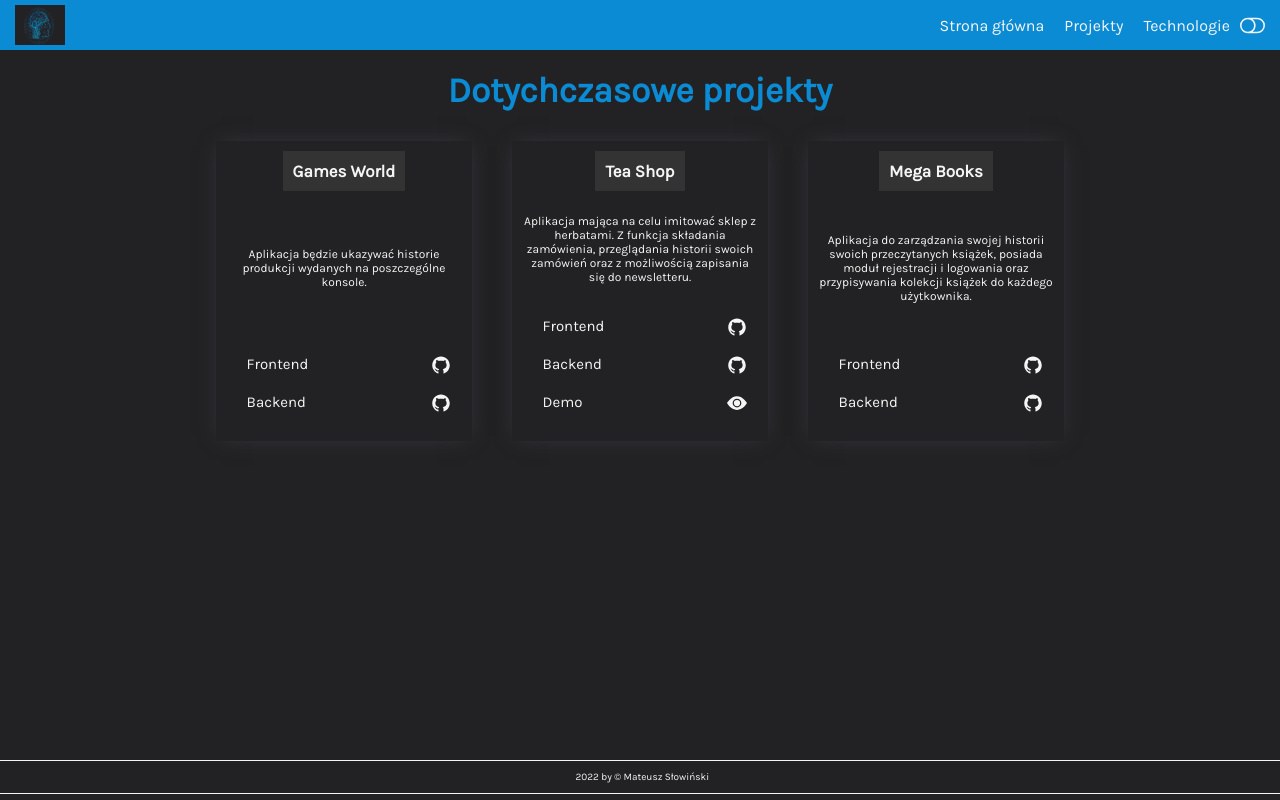
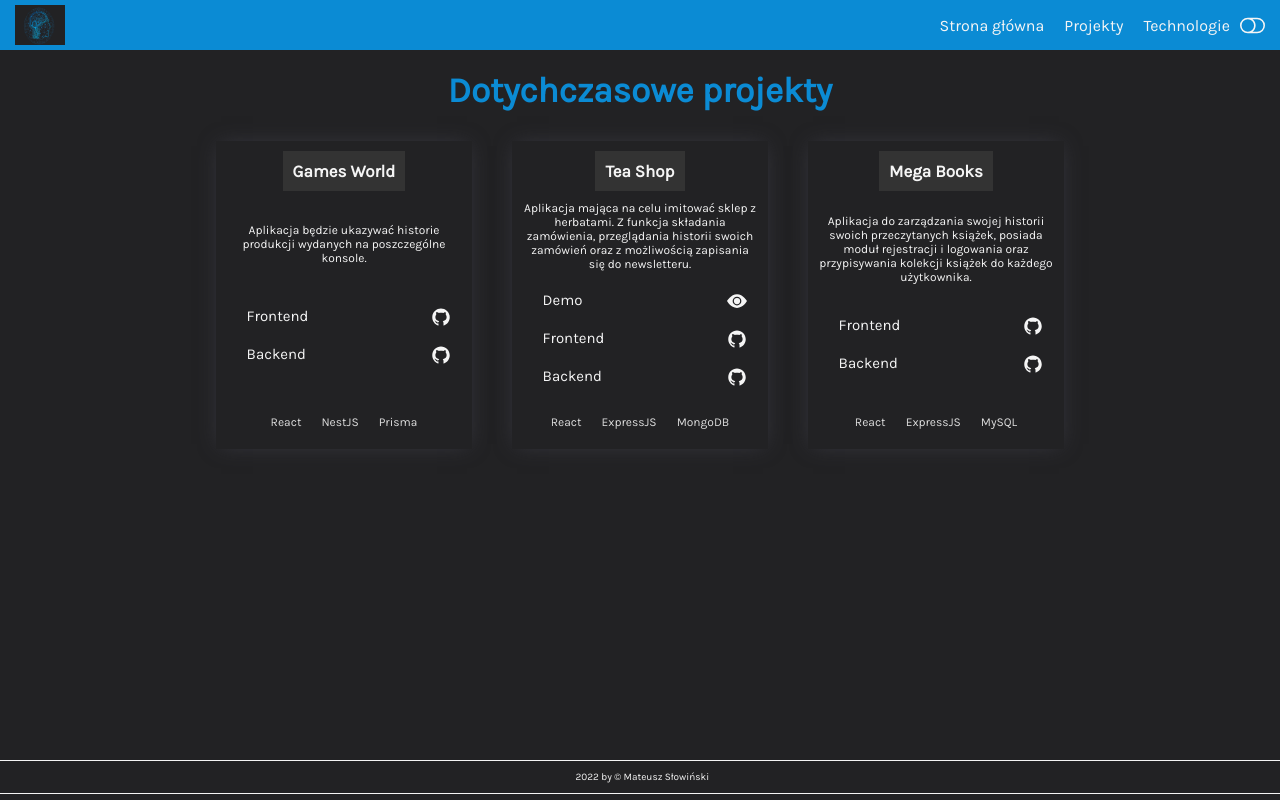
Before and after one commit to mateuszslowinski/portfolio, a React (Create React App) app: page /projekty in a window 1280 px wide. Built offline with nearby package versions, Linux system fonts and the light colour scheme.

Commit message:
Displayed use technology in project card and styled it.

```diff
--- a/src/components/Project/Project.styles.ts
+++ b/src/components/Project/Project.styles.ts
@@ -55,7 +55,7 @@ export const LinksContainer = styled.div`
   display: flex;
   flex-direction: column;
   width: 80%;
-  margin: 0 auto 20px;
+  margin: 0 auto 10px;
 
   & div {
     display: flex;
@@ -77,3 +77,14 @@ export const LinksContainer = styled.div`
     }
   }
 `
+export const TechnologyContainer = styled.div`
+  display: flex;
+  justify-content: center;
+  margin-bottom: 10px;
+
+  & p {
+    color: #ddd;
+    font-size: 1.2rem;
+  }
+
+`
--- a/src/components/Project/ProjectCard.tsx
+++ b/src/components/Project/ProjectCard.tsx
@@ -1,6 +1,6 @@
 import {AiFillGithub} from "react-icons/ai";
 import {BsEyeFill} from "react-icons/bs";
-import {LinksContainer, ProjectDetails} from "./Project.styles";
+import {LinksContainer, ProjectDetails, TechnologyContainer} from "./Project.styles";
 
 interface Props {
     name: string
@@ -8,24 +8,30 @@ interface Props {
     description: string
     links?: { name: string, url: string, }[]
     demo?: { url: string }
+    technology: string[]
 }
 
-export const ProjectCard = ({name, description, links, demo,}: Props) => (
+export const ProjectCard = ({name, description, links, demo, technology}: Props) => (
     <ProjectDetails>
         <h3>{name}</h3>
         <p>{description}</p>
         <LinksContainer>
+            {demo
+                ? <div>Demo
+                    <a href={demo.url} target="_blank"><BsEyeFill/></a>
+                </div>
+                : null}
             {links?.map(link => (
                 <div key={link.url}>
                     {link.name}
                     <a href={link.url} target="_blank"><AiFillGithub/></a>
                 </div>
             ))}
-            {demo
-                ? <div>Demo
-                    <a href={demo.url} target="_blank"><BsEyeFill/></a>
-                </div>
-                : null}
         </LinksContainer>
+        <TechnologyContainer>
+            {technology.map(name => (
+                <p>{name}</p>
+            ))}
+        </TechnologyContainer>
     </ProjectDetails>
 )
```
